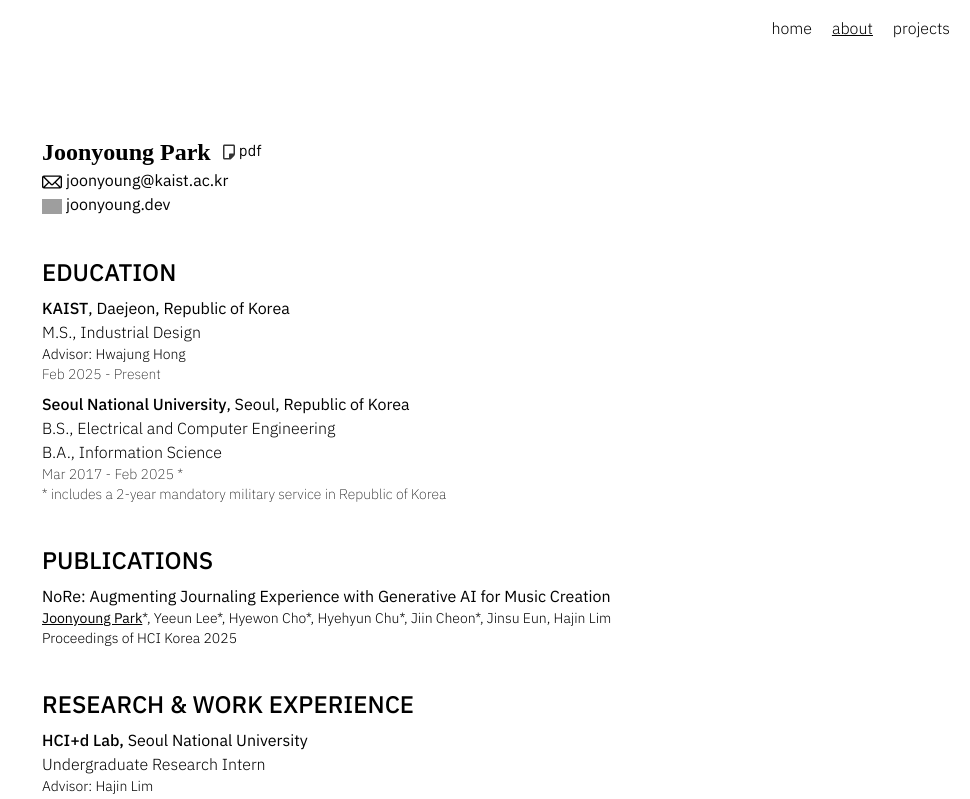
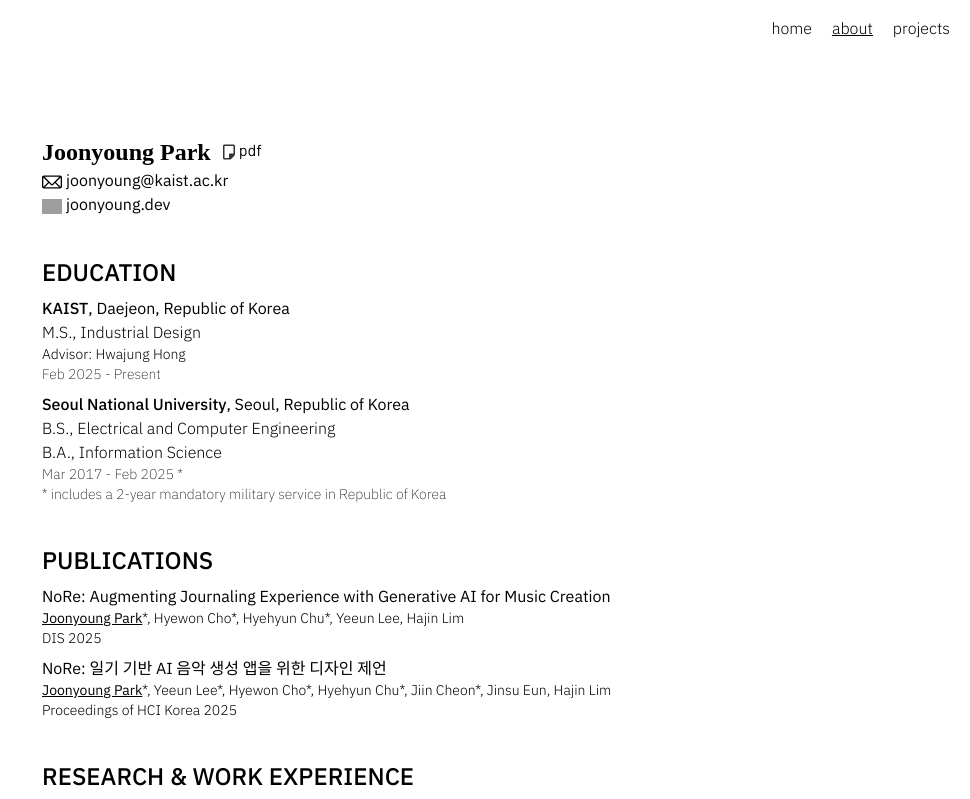
Before and after one commit to partlyjadedyouth/joonyoung.dev, a SvelteKit app: page /about in a window 1280 px wide. Shown: the top 799 px of the page, without its empty margins (310-1280 px from the left). Built offline with nearby package versions, Linux system fonts and the light colour scheme; grey boxes are pictures that could not be loaded; a web font is replaced by a local one.

Commit message:
[main] Update NoRe DIS25

```diff
--- a/src/routes/(app)/about/+page.svelte
+++ b/src/routes/(app)/about/+page.svelte
@@ -77,6 +77,12 @@
 		NoRe: Augmenting Journaling Experience with Generative AI for Music Creation
 	</div>
 	<div class="font-light text-sm">
+		<u><b>Joonyoung Park</b></u>*, Hyewon Cho*, Hyehyun Chu*, Yeeun Lee, Hajin Lim
+		<div>DIS 2025</div>
+	</div>
+
+	<div class="mt-2">NoRe: 일기 기반 AI 음악 생성 앱을 위한 디자인 제언</div>
+	<div class="font-light text-sm">
 		<u><b>Joonyoung Park</b></u>*, Yeeun Lee*, Hyewon Cho*, Hyehyun Chu*, Jiin Cheon*, Jinsu Eun,
 		Hajin Lim
 		<div>Proceedings of HCI Korea 2025</div>
```
Also changed, not shown: static/projectAssets/nore/index.md (+1 -1 lines).
